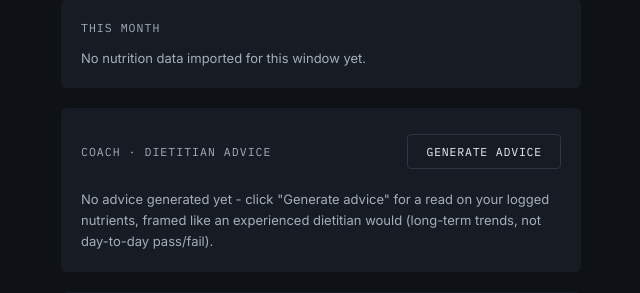
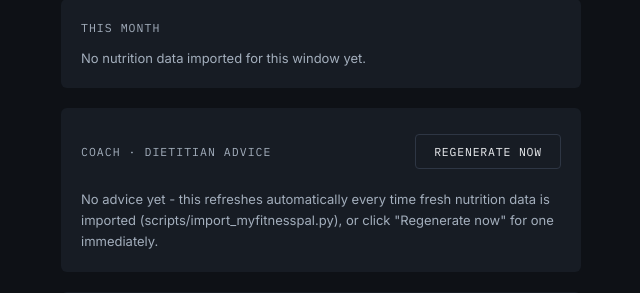
Before and after one commit to javad-aman/Fijjness, a FastAPI app: template webapp/templates/nutrition.html in a window 1280 px wide. Shown: the part 422-715 px from the top of the page, without its empty margins (319-959 px from the left). Run offline with FastAPI, Linux system fonts and the light colour scheme; the template is opened without the code that fills it: most values are stand-ins (such as "Sample title", 1, 10 or a date in 2020); some libraries are stand-ins or nearby versions.

Commit message:
Auto-regenerate dietitian advice on every MyFitnessPal import
The button was the only trigger - now a successful import (n_days > 0)
always refreshes the advice too, so new nutrition data means new insight
without a manual click. Wrapped in try/except: new nutrition rows are
already committed by that point, so a flaky Claude call shouldn't make the
whole import look like it failed - the previous advice just stays in place
until the next successful import or a manual click. Added --skip-advice
for local testing without burning an API call. The "Regenerate now" button
stays as a manual override, since goals.yaml changes (a new target) or
wanting a fresh take without new data are both real reasons to still want
one.

```diff
--- a/webapp/templates/nutrition.html
+++ b/webapp/templates/nutrition.html
@@ -57,7 +57,7 @@
     <div class="row" style="align-items: center; margin-bottom: 4px;">
       <div class="eyebrow" style="margin-bottom: 0;">Coach · dietitian advice</div>
       <form action="/nutrition/advice" method="post">
-        <button type="submit" class="btn">{{ 'Regenerate' if advice_card.status == 'ok' else 'Generate advice' }}</button>
+        <button type="submit" class="btn">Regenerate now</button>
       </form>
     </div>
     {% if advice_card.status == 'ok' %}
@@ -73,11 +73,11 @@
       </div>
       {% endfor %}
     </div>
-    <div class="stamp">generated {{ advice_card.date }} · not medical advice - food and lifestyle guidance only</div>
+    <div class="stamp">generated {{ advice_card.date }} - refreshes automatically on every MyFitnessPal import - not medical advice, food and lifestyle guidance only</div>
     {% else %}
     <p class="compare" style="margin: 10px 0 0;">
-      No advice generated yet - click "Generate advice" for a read on your logged nutrients,
-      framed like an experienced dietitian would (long-term trends, not day-to-day pass/fail).
+      No advice yet - this refreshes automatically every time fresh nutrition data is imported
+      (scripts/import_myfitnesspal.py), or click "Regenerate now" for one immediately.
     </p>
     {% endif %}
   </div>
```
Also changed, not shown: scripts/import_myfitnesspal.py (+18 -1 lines).
